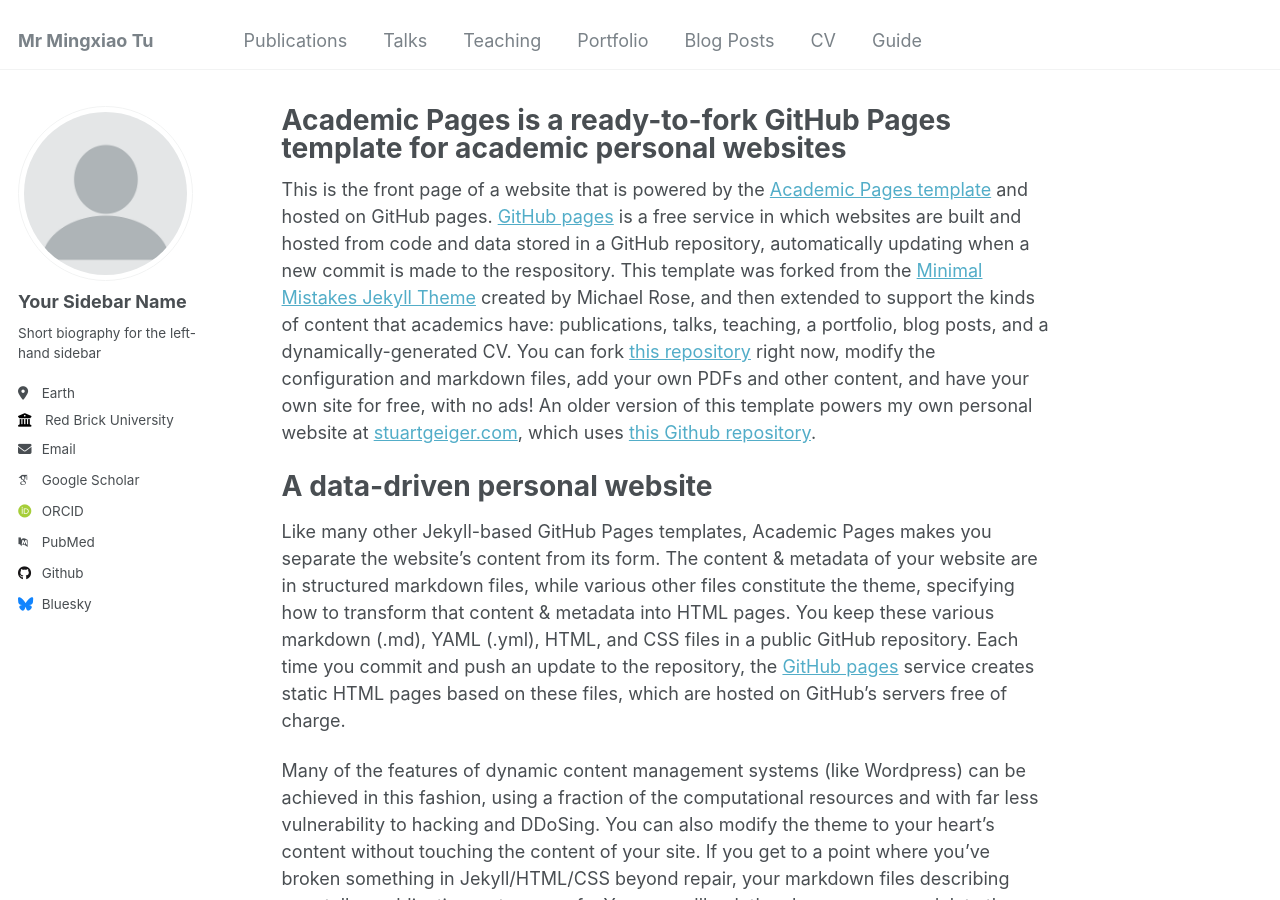
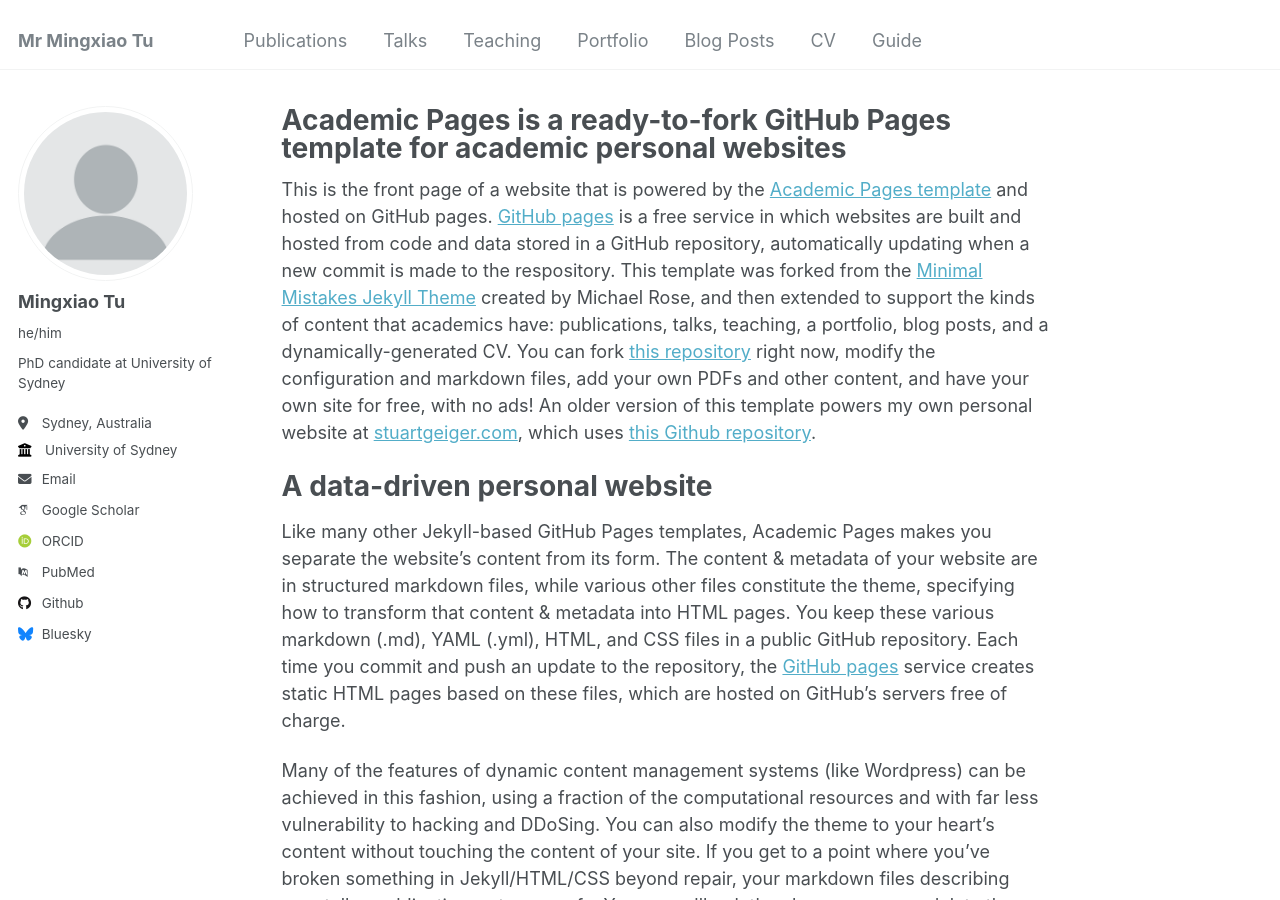
Before and after one commit to mingxiaotu/mingxiaotu.github.io, a Jekyll site: the page built from _pages/about.md, in a window 1280 px wide and 900 px high. Built offline with Jekyll 4.4.1, drawn with Linux system fonts in a browser that asks for light colours; some web fonts are replaced.

Commit message:
Update _config.yml

```diff
--- a/_config.yml
+++ b/_config.yml
@@ -22,13 +22,13 @@ repository               : "academicpages/academicpages.github.io"
 author:
   # Biographic information
   avatar           : "profile.png"
-  name             : "Your Sidebar Name"
-  pronouns         : # example: "she/her"
-  bio              : "Short biography for the left-hand sidebar"
-  location         : "Earth"
-  employer         : "Red Brick University"
+  name             : "Mingxiao Tu"
+  pronouns         : "he/him"
+  bio              : "PhD candidate at University of Sydney"
+  location         : "Sydney, Australia"
+  employer         : "University of Sydney"
   uri              : # URL
-  email            : "none@example.org"
+  email            : "mingxiao.tu@sydney.edu.au"
 
   # Academic websites
   arxiv            : # URL - Update with the correct link to your profile
```
